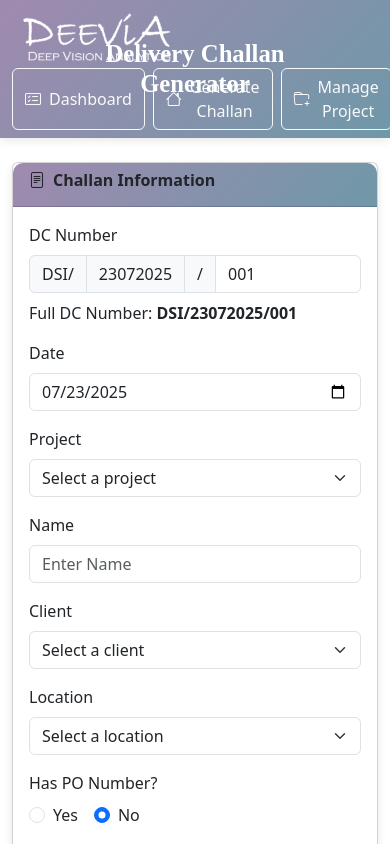
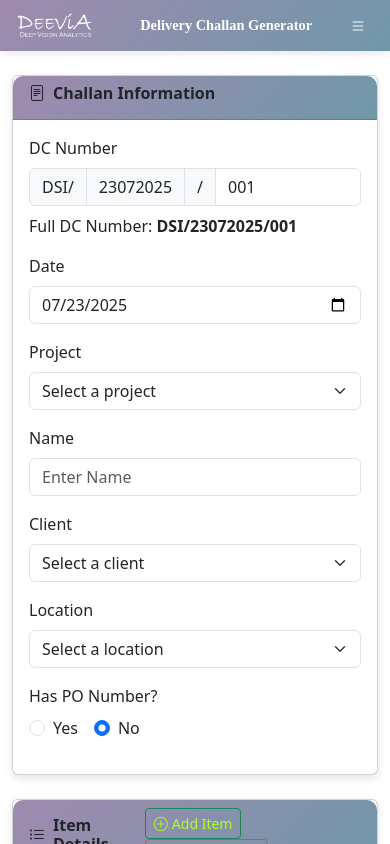
Before and after one commit to vishwakarmasachin68/DC_Final, a React (Create React App) app: page /GenerateChallan in a window 390 px wide. Shown: the top 844 px of the page. Built offline with nearby package versions, Linux system fonts and the light colour scheme.

Commit message:
changes of dc_generator

```diff
--- a/src/components/Navbar.js
+++ b/src/components/Navbar.js
@@ -1,5 +1,10 @@
 import React from "react";
-import { Navbar as BSNavbar, Container, Button } from "react-bootstrap";
+import {
+  Navbar as BSNavbar,
+  Container,
+  Button,
+  NavDropdown,
+} from "react-bootstrap";
 import { Link } from "react-router-dom";
 
 const Navbar = () => {
@@ -10,30 +15,30 @@ const Navbar = () => {
       expand="lg"
       className="app-navbar py-2"
     >
-      <Container
-        fluid
-        className="d-flex justify-content-between align-items-center position-relative"
+      <Container fluid>
+        {/* Logo */}
+        <BSNavbar.Brand
+          as={Link}
+          to="/"
+          className="d-flex align-items-center me-3"
         >
-        <div className="d-flex align-items-center">
-          <BSNavbar.Brand href="#" className="d-flex align-items-center">
-            <Link to="/">
           <img
             src="/deevia-logo.png"
             alt="Deevia Software"
-                height="50"
-                className="navbar-logo me-2"
+            height="40"
+            className="navbar-logo"
           />
-            </Link>
         </BSNavbar.Brand>
-        </div>
 
-        <div className="position-absolute top-50 start-50 translate-middle text-center">
-          <span className="navbar-brand-title text-white fs-2 fw-semibold">
+        {/* Title - always visible */}
+        <div className="navbar-title-container">
+          <span className="navbar-brand-title text-white">
             Delivery Challan Generator
           </span>
         </div>
 
-        <div className="d-flex align-items-center ms-auto">
+        {/* Desktop Navigation - shows on lg screens and up */}
+        <div className="d-none d-lg-flex ms-auto">
           <div className="d-flex gap-2">
             <Button
               as={Link}
@@ -57,9 +62,29 @@ const Navbar = () => {
               variant="outline-light"
               className="d-flex align-items-center"
             >
-              <i className="bi bi-folder-plus me-2"></i> Manage Project
+              <i className="bi bi-folder-plus me-2"></i>Manage Project
             </Button>
           </div>
+        </div>
+
+        {/* Mobile Navigation - shows dropdown on smaller screens */}
+        <div className="d-lg-none ms-auto">
+          <NavDropdown
+            title={<i className="bi bi-list"></i>}
+            id="basic-nav-dropdown"
+            className="mobile-menu-dropdown"
+            align="end"
+          >
+            <NavDropdown.Item as={Link} to="/">
+              <i className="bi bi-card-checklist me-2"></i>Dashboard
+            </NavDropdown.Item>
+            <NavDropdown.Item as={Link} to="/GenerateChallan">
+              <i className="bi bi-house me-2"></i>Generate Challan
+            </NavDropdown.Item>
+            <NavDropdown.Item as={Link} to="/Projects">
+              <i className="bi bi-folder-plus me-2"></i>Manage Project
+            </NavDropdown.Item>
+          </NavDropdown>
         </div>
       </Container>
     </BSNavbar>
--- a/src/styles/ChallanForm.css
+++ b/src/styles/ChallanForm.css
@@ -337,3 +337,97 @@ body {
     font-size: 0.75rem;
   }
 }
+/* Navbar Responsive Styles */
+.app-navbar {
+  padding: 0.5rem 1rem;
+  box-shadow: 0 2px 10px rgba(0, 0, 0, 0.1);
+  background: linear-gradient(135deg, var(--primary-color), var(--secondary-color));
+  position: sticky;
+  top: 0;
+  z-index: 1030;
+}
+
+.navbar-logo {
+  transition: transform 0.3s ease;
+  height: 40px;
+}
+
+.navbar-logo:hover {
+  transform: scale(1.05);
+}
+
+.navbar-title-container {
+  flex-grow: 1;
+  text-align: center;
+  padding: 0 10px;
+  overflow: hidden;
+}
+
+.navbar-brand-title {
+  font-weight: 700;
+  color: white;
+  font-family: cursive;
+  white-space: nowrap;
+  overflow: hidden;
+  text-overflow: ellipsis;
+  display: block;
+}
+
+/* Mobile dropdown menu */
+.mobile-menu-dropdown .dropdown-toggle {
+  color: white;
+  font-size: 1.0rem;
+  padding: 0.25rem 0.75rem;
+  border: none;
+}
+
+.mobile-menu-dropdown .dropdown-toggle::after {
+  display: none;
+}
+
+.mobile-menu-dropdown .dropdown-menu {
+  background-color: var(--primary-color);
+  border: none;
+}
+
+.mobile-menu-dropdown .dropdown-item {
+  color: white;
+  padding: 0.5rem 1rem;
+}
+
+.mobile-menu-dropdown .dropdown-item:hover {
+  background-color: rgba(255, 255, 255, 0.1);
+}
+
+/* Responsive adjustments */
+@media (max-width: 1199.98px) {
+  .navbar-brand-title {
+    font-size: 1.5rem;
+  }
+}
+
+@media (max-width: 991.98px) {
+  .navbar-brand-title {
+    font-size: 1.25rem;
+  }
+}
+
+@media (max-width: 767.98px) {
+  .navbar-brand-title {
+    font-size: 1rem;
+  }
+
+  .navbar-logo {
+    height: 35px;
+  }
+}
+
+@media (max-width: 575.98px) {
+  .navbar-brand-title {
+    font-size: 0.9rem;
+  }
+
+  .navbar-logo {
+    height: 25px;
+  }
+}
```
Lines whose indentation alone changed are shown as unchanged.
